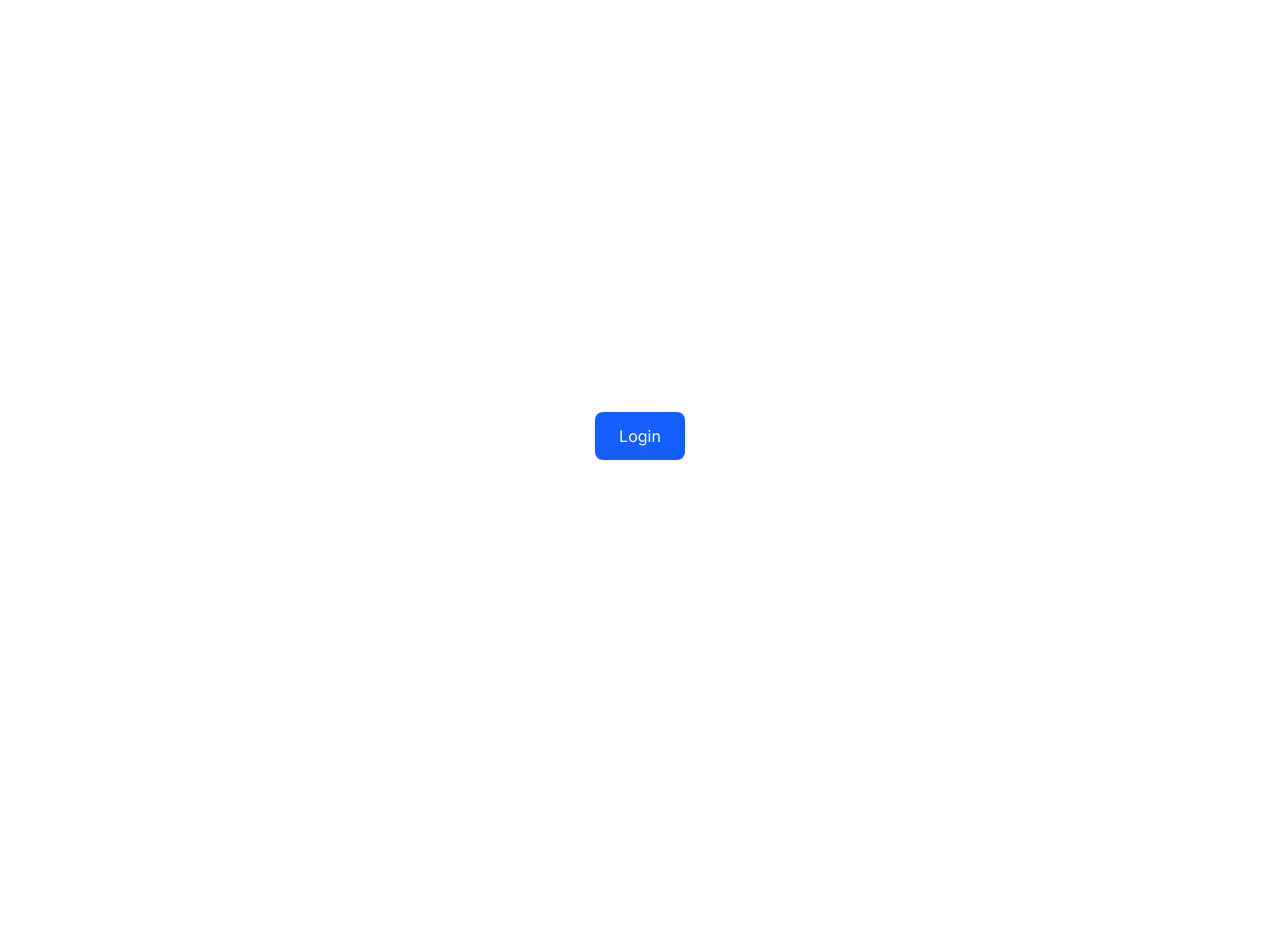
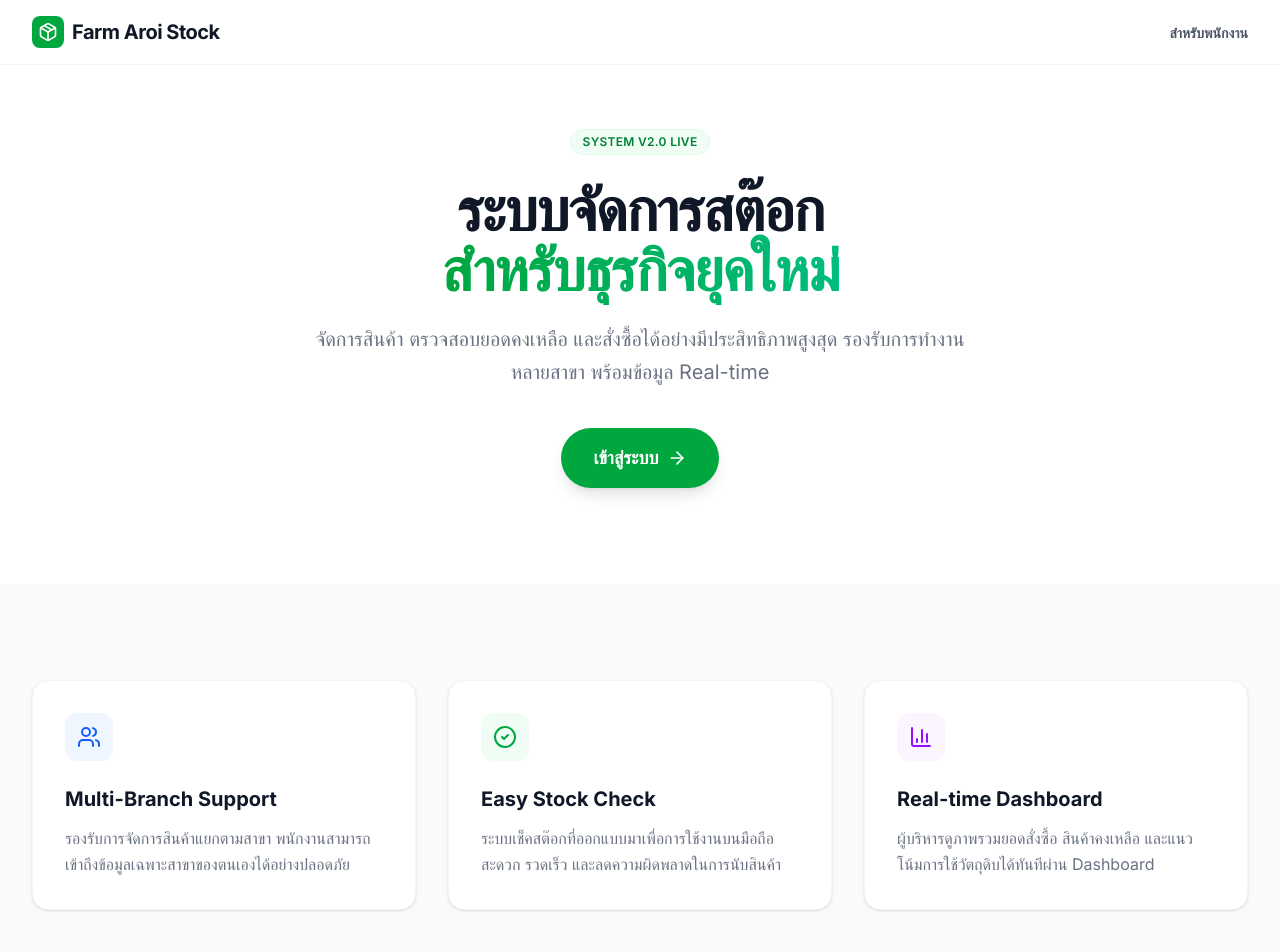
Before and after one commit to iamapinan/farmaroi-stock, a Next.js app: page / in a window 1280 px wide. Shown: the top 952 px of the page. Before the commit the page ends 800 px from the top, so only its background shows below. Built offline with nearby package versions, Linux system fonts and the light colour scheme; no server answers.

Commit message:
feat: integrate StockList component into homepage

```diff
--- a/src/app/page.tsx
+++ b/src/app/page.tsx
@@ -1,54 +1,138 @@
-
 "use client";
 
 import { useAuth } from "@/lib/firebase/context";
 import Link from "next/link";
-import { useEffect } from "react";
+import { useEffect, useState } from "react";
 import { useRouter } from "next/navigation";
+import { ArrowRight, BarChart3, Package, Users, CheckCircle2 } from "lucide-react";
 
 export default function Home() {
   const { user, userProfile, loading } = useAuth();
   const router = useRouter();
+  const [redirecting, setRedirecting] = useState(false);
 
   useEffect(() => {
     if (!loading && user && userProfile) {
+      setRedirecting(true);
       if (userProfile.role === 'admin') {
         router.replace('/admin/dashboard');
-      } else if (userProfile.role === 'staff') {
-        router.replace('/staff/check');
       } else {
-        // Fallback for unknown roles or if role is missing, maybe to a generic profile or just stay here
-        // For now, let's default to staff or just stay
         router.replace('/staff/check');
       }
     }
   }, [user, userProfile, loading, router]);
 
-  if (loading) {
-    return <div className="flex min-h-screen items-center justify-center">Loading...</div>;
+  if (loading || redirecting) {
+    return (
+      <div className="flex min-h-screen items-center justify-center bg-gray-50">
+        <div className="flex flex-col items-center animate-pulse">
+           <div className="h-12 w-12 bg-green-600 rounded-full mb-4"></div>
+           <p className="text-gray-500 font-medium">{loading ? "กำลังโหลด..." : "กำลังเข้าสู่ระบบ..."}</p>
+        </div>
+      </div>
+    );
   }
 
   return (
-    <main className="flex min-h-screen flex-col items-center justify-center p-24">
-      <h1 className="text-4xl font-bold mb-8">Stock System</h1>
+    <div className="min-h-screen flex flex-col bg-white">
+      {/* Navbar */}
+      <nav className="border-b border-gray-100 bg-white/80 backdrop-blur-md fixed top-0 w-full z-50">
+        <div className="max-w-7xl mx-auto px-4 sm:px-6 lg:px-8 h-16 flex items-center justify-between">
+           <div className="flex items-center gap-2">
+              <div className="bg-green-600 text-white p-1.5 rounded-lg">
+                <Package className="w-5 h-5" />
+              </div>
+              <span className="font-bold text-xl text-gray-900 tracking-tight">Farm Aroi Stock</span>
+           </div>
+           <div>
+              <Link
+                href="/login"
+                className="text-sm font-semibold text-gray-600 hover:text-green-600 transition-colors"
+              >
+                สำหรับพนักงาน
+              </Link>
+           </div>
+        </div>
+      </nav>
 
-      {/* If we are here, it means we are either not logged in, or redirect is happening */}
-      {/* We can hide the content if user is logged in to avoid flash, but 'loading' check above handles initial state.
-          However, after loading becomes false, if user is present, we redirect.
-          Are we showing the 'Welcome' screen briefly?
-          The useEffect runs after render. So yes, there might be a flash.
-          We can add a check here.
-      */}
+      {/* Hero Section */}
+      <section className="flex-1 flex flex-col justify-center pt-20 pb-12 lg:pt-32 lg:pb-24">
+         <div className="max-w-7xl mx-auto px-4 sm:px-6 lg:px-8 text-center">
+            <div className="inline-flex items-center px-3 py-1 rounded-full bg-green-50 text-green-700 text-xs font-semibold uppercase tracking-wide mb-6 border border-green-100">
+               System v2.0 Live
+            </div>
+            <h1 className="text-4xl md:text-6xl font-extrabold text-gray-900 tracking-tight mb-6">
+               ระบบจัดการสต๊อก <br className="hidden md:block" />
+               <span className="text-transparent bg-clip-text bg-gradient-to-r from-green-600 to-emerald-500">
+                 สำหรับธุรกิจยุคใหม่
+               </span>
+            </h1>
+            <p className="max-w-2xl mx-auto text-lg md:text-xl text-gray-500 mb-10 leading-relaxed">
+               จัดการสินค้า ตรวจสอบยอดคงเหลือ และสั่งซื้อได้อย่างมีประสิทธิภาพสูงสุด
+               รองรับการทำงานหลายสาขา พร้อมข้อมูล Real-time
+            </p>
 
-      {!user ? (
-        <div className="flex flex-col gap-4">
-          <Link href="/login" className="bg-blue-600 text-white px-6 py-3 rounded-lg hover:bg-blue-700 transition flex items-center justify-center">
-            Login
-          </Link>
-        </div>
-      ) : (
-         <div className="text-gray-500">Redirecting...</div>
-      )}
-    </main>
+            <div className="flex flex-col sm:flex-row gap-4 justify-center items-center">
+               <Link
+                 href="/login"
+                 className="group bg-green-600 text-white px-8 py-4 rounded-full text-lg font-bold shadow-lg hover:bg-green-700 hover:shadow-xl hover:-translate-y-0.5 transition-all flex items-center gap-2"
+               >
+                 เข้าสู่ระบบ
+                 <ArrowRight className="w-5 h-5 group-hover:translate-x-1 transition-transform" />
+               </Link>
+               {/* <button className="text-gray-500 font-medium hover:text-gray-900 transition-colors px-6">
+                  คู่มือการใช้งาน
+               </button> */}
+            </div>
+         </div>
+      </section>
+
+      {/* Features Grid */}
+      <section className="bg-gray-50 py-16 md:py-24">
+         <div className="max-w-7xl mx-auto px-4 sm:px-6 lg:px-8">
+            <div className="grid md:grid-cols-3 gap-8">
+               {/* Feature 1 */}
+               <div className="bg-white p-8 rounded-2xl shadow-sm border border-gray-100 hover:shadow-md transition-shadow">
+                  <div className="bg-blue-50 w-12 h-12 rounded-xl flex items-center justify-center text-blue-600 mb-6">
+                     <Users className="w-6 h-6" />
+                  </div>
+                  <h3 className="text-xl font-bold text-gray-900 mb-3">Multi-Branch Support</h3>
+                  <p className="text-gray-500 leading-relaxed">
+                     รองรับการจัดการสินค้าแยกตามสาขา พนักงานสามารถเข้าถึงข้อมูลเฉพาะสาขาของตนเองได้อย่างปลอดภัย
+                  </p>
+               </div>
+
+               {/* Feature 2 */}
+               <div className="bg-white p-8 rounded-2xl shadow-sm border border-gray-100 hover:shadow-md transition-shadow">
+                  <div className="bg-green-50 w-12 h-12 rounded-xl flex items-center justify-center text-green-600 mb-6">
+                     <CheckCircle2 className="w-6 h-6" />
+                  </div>
+                  <h3 className="text-xl font-bold text-gray-900 mb-3">Easy Stock Check</h3>
+                  <p className="text-gray-500 leading-relaxed">
+                     ระบบเช็คสต๊อกที่ออกแบบมาเพื่อการใช้งานบนมือถือ สะดวก รวดเร็ว และลดความผิดพลาดในการนับสินค้า
+                  </p>
+               </div>
+
+               {/* Feature 3 */}
+               <div className="bg-white p-8 rounded-2xl shadow-sm border border-gray-100 hover:shadow-md transition-shadow">
+                  <div className="bg-purple-50 w-12 h-12 rounded-xl flex items-center justify-center text-purple-600 mb-6">
+                     <BarChart3 className="w-6 h-6" />
+                  </div>
+                  <h3 className="text-xl font-bold text-gray-900 mb-3">Real-time Dashboard</h3>
+                  <p className="text-gray-500 leading-relaxed">
+                     ผู้บริหารดูภาพรวมยอดสั่งซื้อ สินค้าคงเหลือ และแนวโน้มการใช้วัตถุดิบได้ทันทีผ่าน Dashboard
+                  </p>
+               </div>
+            </div>
+         </div>
+      </section>
+
+      {/* Footer */}
+      <footer className="bg-white py-8 border-t border-gray-100">
+         <div className="max-w-7xl mx-auto px-4 text-center text-gray-400 text-sm">
+            <p>© {new Date().getFullYear()} Farm Aroi. All rights reserved.</p>
+         </div>
+      </footer>
+    </div>
   );
 }
```
